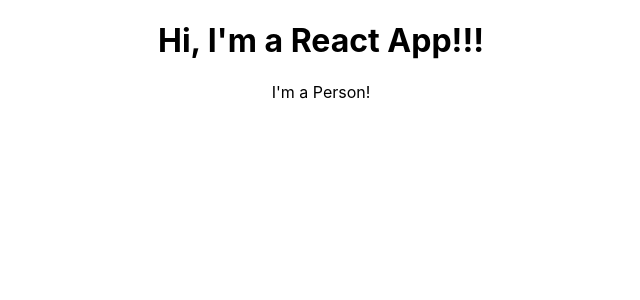
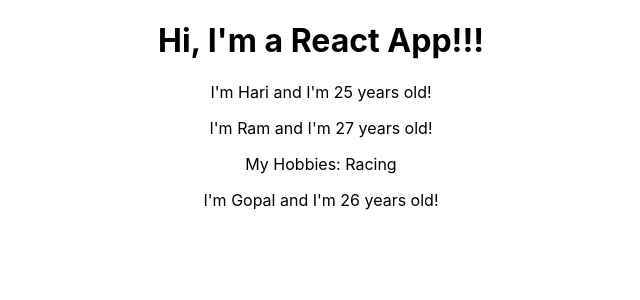
Before and after one commit to shantanu-dutta/react-complete-guide, a React (Create React App) app: page / in a window 1280 px wide. Shown: the top 300 px of the page, without its empty margins (319-959 px from the left). Built offline with nearby package versions, Linux system fonts and the light colour scheme.

Commit message:
1. Send data from parent App component to child Person using attributes and nested content. Send name, age properties. 2. Accessed passed properties in Person using props.

```diff
--- a/src/App.js
+++ b/src/App.js
@@ -5,7 +5,10 @@
 const app = () => (
   <div className="App">
     <h1>Hi, I'm a React App!!!</h1>
-    <Person />
+    <Person name="Hari" age="25" />
+    <Person name="Ram" age="27">My Hobbies: Racing</Person>
+    <Person name="Gopal" age="26" />
+
   </div>
 );
 
--- a/src/Person/Person.js
+++ b/src/Person/Person.js
@@ -1,5 +1,10 @@
 import React from 'react';
 
-const person = () => <p>I'm a Person!</p>;
+const person = ({ name, age, children}) => (
+  <div>
+    <p>I'm {name} and I'm {age} years old!</p>
+    <p>{children}</p>
+  </div>
+);
 
 export default person;
```
